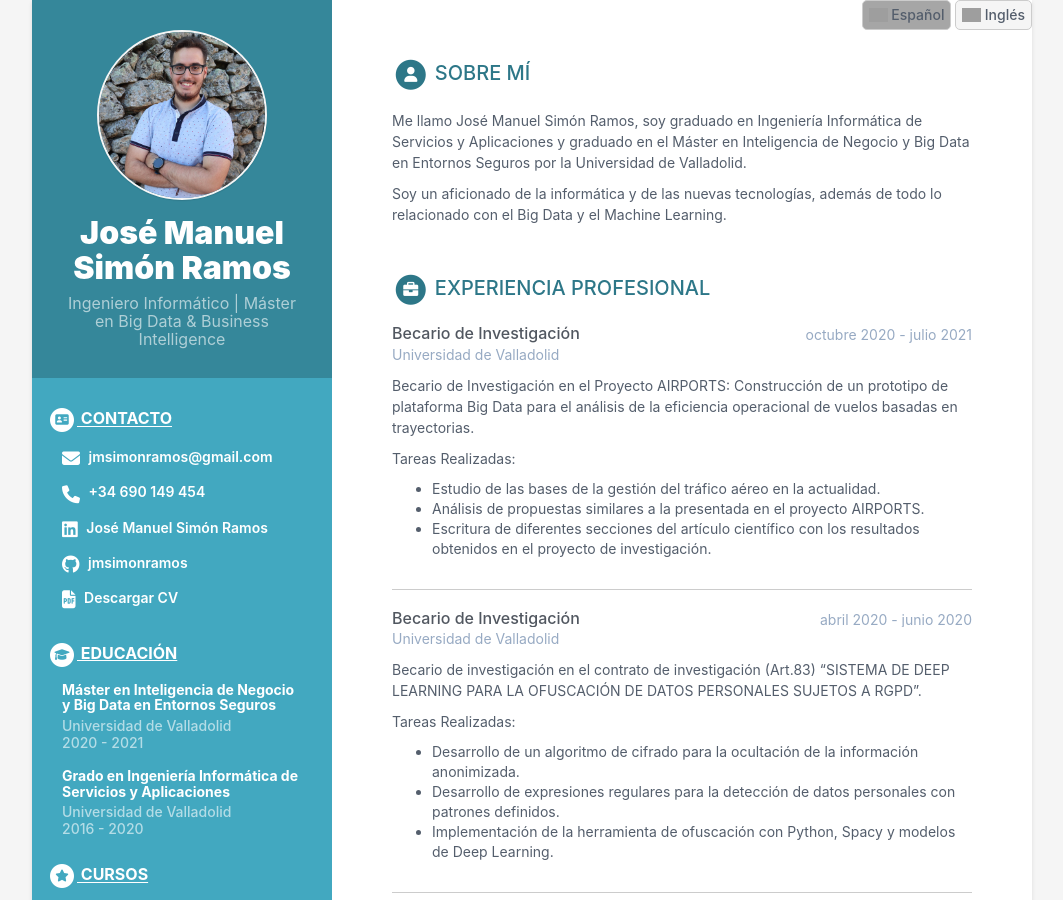
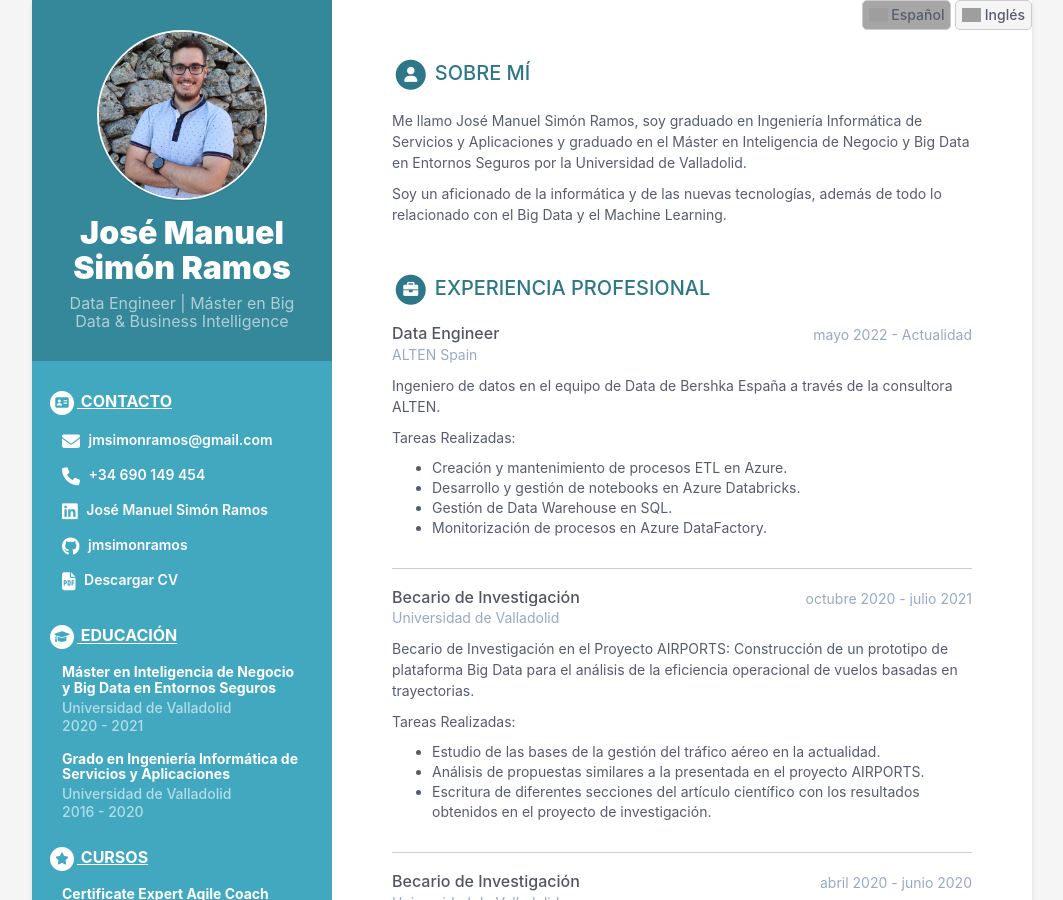
Before and after one commit to jmsimonramos/cv, a Jekyll site: the page built from index.html, in a window 1280 px wide and 900 px high. Shown: the whole window, without its empty margins (108-1171 px from the left). Built offline with Jekyll 4.4.1, drawn with Linux system fonts in a browser that asks for light colours; nearby versions of some CDN libraries; library files that are not in the unit come from our copies; some of the changed text lies outside the part shown; grey boxes are pictures that could not be loaded.

Commit message:
Actualizado CV con experiencia ALTEN y cambiada estructura

```diff
--- a/_config.yml
+++ b/_config.yml
@@ -9,6 +9,15 @@
     educacion: True
     localizacion-sidebar: left # left right
 
+# CV Section Order
+ordenSecciones:
+  - sobre-mi
+  - experiencia
+  - proyectos
+  - publicaciones
+  - premios
+  - voluntariado
+  - habilidades
 # Sass/SCSS
 sass:
   sass_dir: _sass
--- a/_data/dataESP.yml
+++ b/_data/dataESP.yml
@@ -1,6 +1,6 @@
 perfil:
   nombre: José Manuel Simón Ramos
-  descripcion: Ingeniero Informático | Máster en Big Data & Business Intelligence
+  descripcion: Data Engineer | Máster en Big Data & Business Intelligence
   avatar: avatar.JPG
 
 contacto:
@@ -64,6 +64,19 @@
 experiencia-profesional:
     titulo-seccion: Experiencia Profesional
     elementos:
+      - puesto: Data Engineer
+        periodo: mayo 2022 - Actualidad
+        empresa: ALTEN Spain
+        enlace:
+        detalles: |
+          Ingeniero de datos en el equipo de Data de Bershka España a través de la consultora ALTEN.
+
+          Tareas Realizadas:
+            - Creación y mantenimiento de procesos ETL en Azure.
+            - Desarrollo y gestión de notebooks en Azure Databricks.
+            - Gestión de Data Warehouse en SQL.
+            - Monitorización de procesos en Azure DataFactory.
+
       - puesto: Becario de Investigación
         periodo: octubre 2020 - julio 2021
         empresa: Universidad de Valladolid
@@ -133,11 +146,11 @@
     elementos:
       - nombre: Python
         nivel: 90%
-      - nombre: Pandas
+      - nombre: PySpark
         nivel: 85%
-      - nombre: Spark
-        nivel: 75%
-      - nombre: MySQL
+      - nombre: Azure
+        nivel: 80%
+      - nombre: SQL
         nivel: 80%
       - nombre: Scrum
         nivel: 80%
--- a/_data/dataING.yml
+++ b/_data/dataING.yml
@@ -1,6 +1,6 @@
 perfil:
   nombre: José Manuel Simón Ramos
-  descripcion: Computer Science Engineer | Master in Big Data & Business Intelligence
+  descripcion: Data Engineer | Master in Big Data & Business Intelligence
   avatar: avatar.JPG
 
 contacto:
@@ -64,6 +64,19 @@
 experiencia-profesional:
     titulo-seccion: Professional Experience
     elementos:
+      - puesto: Data Engineer
+        periodo: may 2022 - Actuality
+        empresa: ALTEN Spain
+        enlace:
+        detalles: |
+          Data Engineer in the Data Team of Bershka Spain via ALTEN consulting company.
+
+          Tasks Performed:
+            - Creation and support of ETL processes in Azure.
+            - Development and administration of notebooks in Azure Databricks.
+            - Data Warehouse management in SQL.
+            - Process monitoring in Azure DataFactory.
+
       - puesto: Research Intern
         periodo: october 2020 - july 2021
         empresa: University of Valladolid
@@ -133,11 +146,11 @@
     elementos:
       - nombre: Python
         nivel: 90%
-      - nombre: Pandas
+      - nombre: PySpark
         nivel: 85%
-      - nombre: Spark
-        nivel: 75%
-      - nombre: MySQL
+      - nombre: Azure
+        nivel: 80%
+      - nombre: SQL
         nivel: 80%
       - nombre: Scrum
         nivel: 80%
```
Also changed, not shown: cv-ing.html (+3 -17 lines), index.html (+3 -17 lines).
